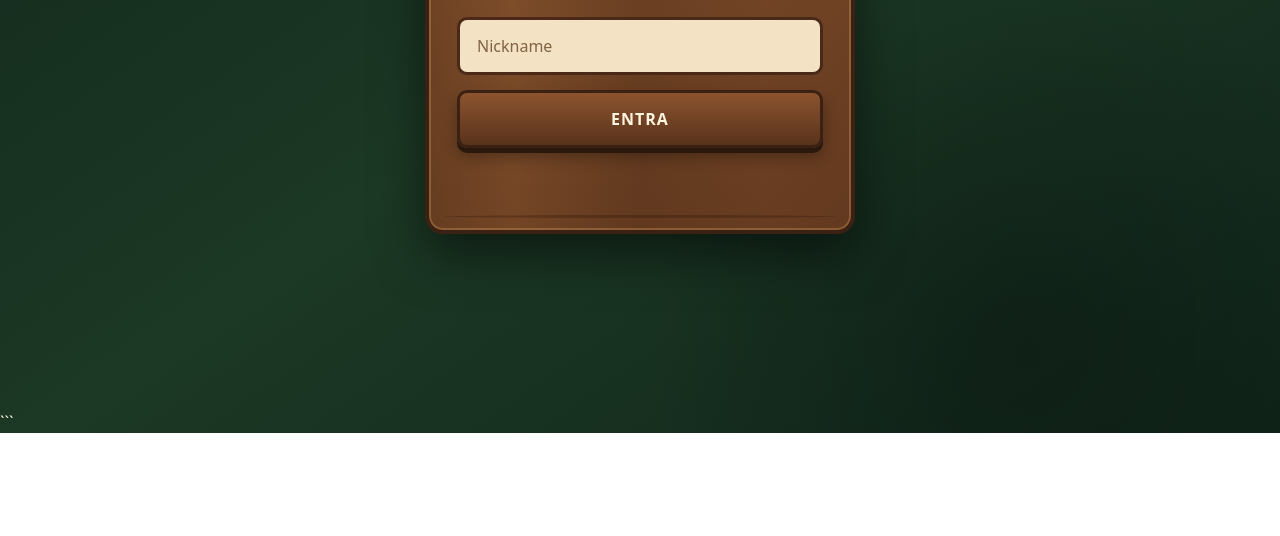
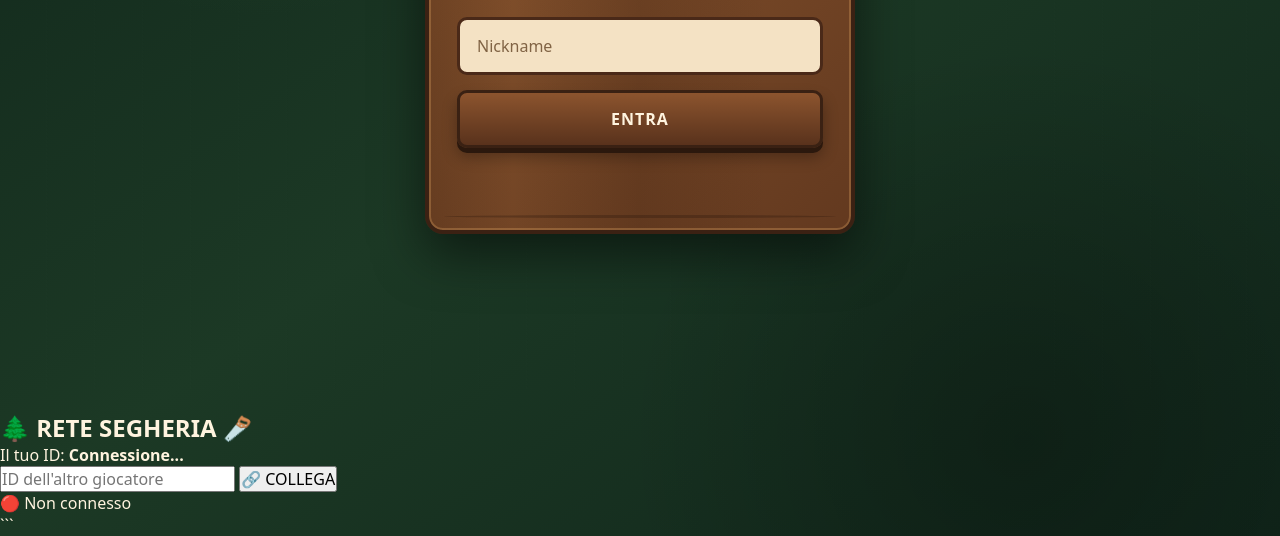
Before and after one commit to Gabri266/urban-octo-parakeet, a website: page app.html in a window 1280 px wide. Shown: the part 411-947 px from the top of the page. Before the commit the page ends 844 px from the top, so only its background shows below. Drawn offline with Linux system fonts and the light colour scheme.

Commit message:
Update app.html

```diff
--- a/app.html
+++ b/app.html
@@ -144,6 +144,34 @@
         </div>
 
     </div>
+<!-- P2P -->
+<div id="p2pPanel" class="p2p-panel">
+    <h2>🌲 RETE SEGHERIA 🪚</h2>
+
+    <p>
+        Il tuo ID:
+        <strong id="myPeerId">Connessione...</strong>
+    </p>
+
+    <input
+        type="text"
+        id="peerIdInput"
+        placeholder="ID dell'altro giocatore"
+        autocomplete="off"
+    >
+
+    <button id="connectPeerButton">
+        🔗 COLLEGA
+    </button>
+
+    <p id="p2pStatus">🔴 Non connesso</p>
+
+    <div id="connectedPeers"></div>
+</div>
+
+<!-- Libreria P2P -->
+<script src="https://unpkg.com/peerjs@1.5.5/dist/peerjs.min.js"></script>
+
 
 <script src="app.js?v=2"></script>
 
```
